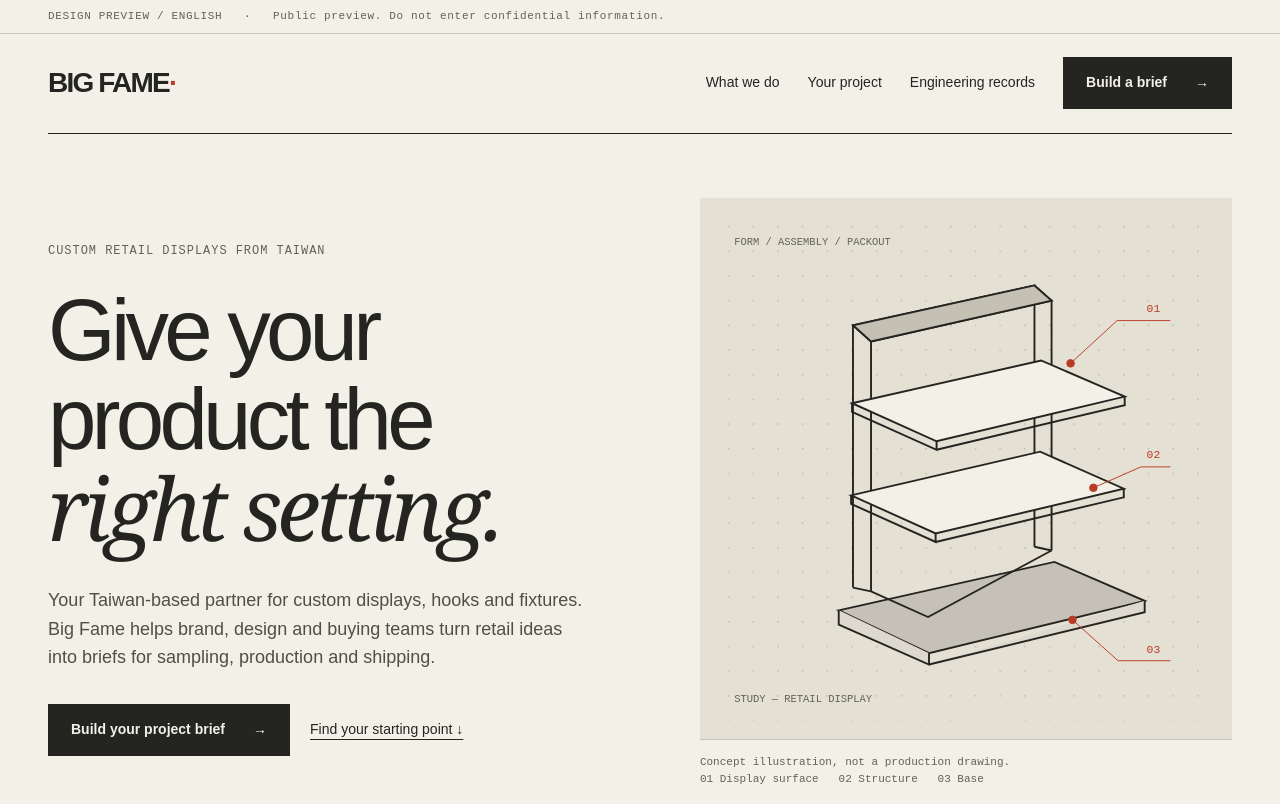
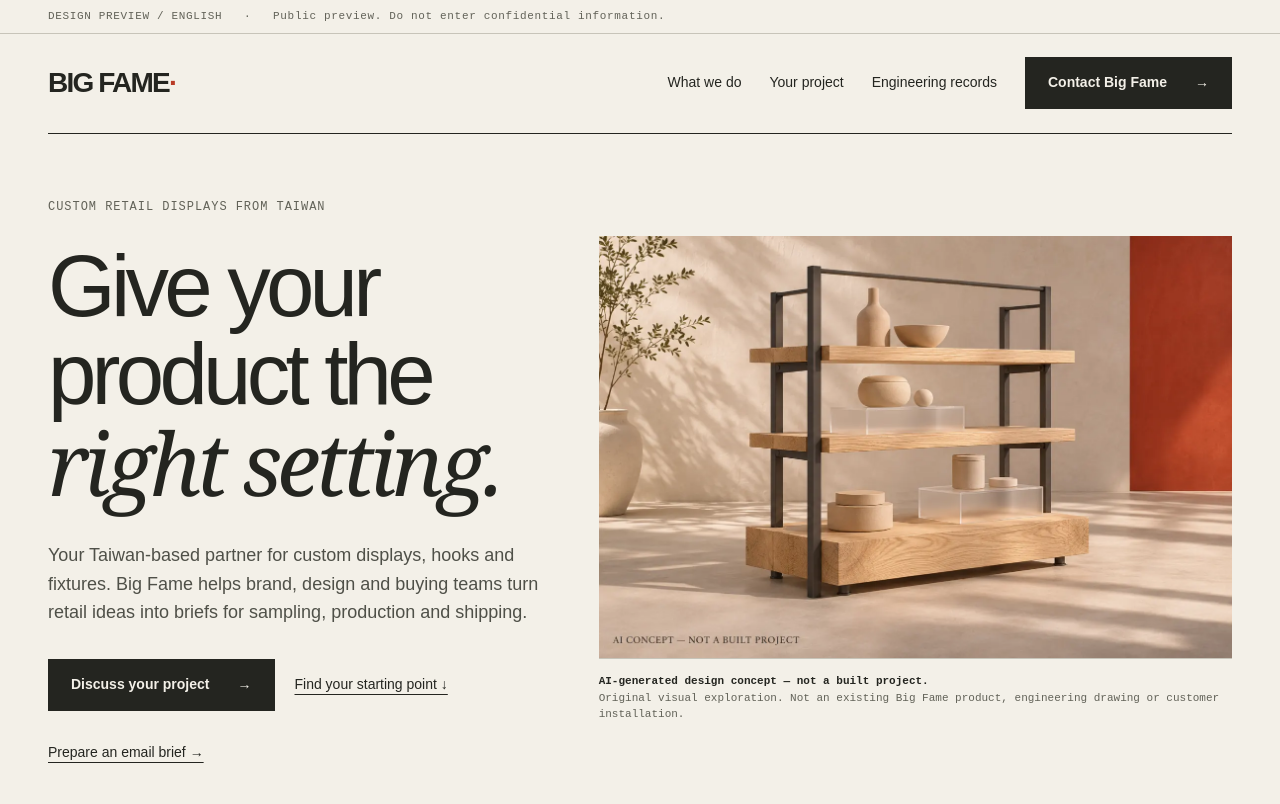
Before and after one commit to bddgtw-tw/bigfamewebsite, a website: page atelier/index.html in a window 1280 px wide. Shown: the top 804 px of the page. Drawn offline with Linux system fonts and the light colour scheme.

Commit message:
Add optimized original concept imagery and verified contact entry to Atelier

```diff
--- a/atelier/index.html
+++ b/atelier/index.html
@@ -25,7 +25,7 @@
 <a href="/atelier/#work">What we do</a>
 <a href="/atelier/projects/">Your project</a>
 <a href="/atelier/#records">Engineering records</a>
-<a class="button" href="/atelier/brief/">Build a brief <span aria-hidden="true">→</span>
+<a class="button" href="https://www.bigfame.co/en/contact.html">Contact Big Fame <span aria-hidden="true">→</span>
 </a>
 </nav>
 </header>
@@ -40,50 +40,14 @@ Custom retail displays from Taiwan</p>
 </h1>
 <p class="lede">Your Taiwan-based partner for custom displays, hooks and fixtures. Big Fame helps brand, design and buying teams turn retail ideas into briefs for sampling, production and shipping.</p>
 <div class="hero-actions">
-<a class="button" href="/atelier/brief/">Build your project brief <span aria-hidden="true">→</span>
+<a class="button" href="https://www.bigfame.co/en/contact.html">Discuss your project <span aria-hidden="true">→</span>
 </a>
-<a class="text-link" href="/atelier/projects/">Find your starting point ↓</a>
+<a class="text-link" href="/atelier/projects/">Find your starting point ↓</a><a class="text-link" href="/atelier/brief/">Prepare an email brief →</a>
 </div>
 </div>
-<figure>
-<svg viewBox="0 0 560 570" role="img" aria-labelledby="concept-title">
-<title id="concept-title">Concept illustration of a retail display, with a separated shelf, frame and base. Not a production drawing.</title>
-<defs>
-<pattern id="dots" width="26" height="26" patternUnits="userSpaceOnUse">
-<circle cx="4" cy="4" r="1" fill="#bfbbae"/>
-</pattern>
-</defs>
-<rect width="560" height="570" fill="#e5e0d4"/>
-<rect x="20" y="20" width="520" height="530" fill="url(#dots)"/>
-<g fill="none" stroke="#242520" stroke-width="2">
-<path d="M161 410V134L352 92V367M180 414V151L370 108V371M161 134l19 17M352 92l18 16"/>
-<path d="M161 134L352 92L370 108L180 151Z" fill="#c4c0b4"/>
-<path d="M161 410l19 4M352 367l18 4"/>
-<path d="M146 434L373 383L468 424L241 479Z" fill="#c5c1b6"/>
-<path d="M146 434v15l95 42v-12M241 491l227-55v-12" fill="#ded9ce"/>
-<path d="M180 414l60 27 130-70"/>
-<path d="M159 313l199-46 88 39-198 47Z" fill="#f3f0e8"/>
-<path d="M159 313v9l89 40v-9M248 362l198-47v-9"/>
-<path d="M160 216l199-45 88 38-198 47Z" fill="#f3f0e8"/>
-<path d="M160 216v9l89 40v-9M249 265l198-47v-9"/>
-</g>
-<g stroke="#b93b26" stroke-width="1" fill="none">
-<path d="M390 174l49-45h56M414 305l50-22h31M392 444l48 43h55"/>
-<circle cx="390" cy="174" r="4" fill="#b93b26"/>
-<circle cx="414" cy="305" r="4" fill="#b93b26"/>
-<circle cx="392" cy="444" r="4" fill="#b93b26"/>
-</g>
-<g fill="#b93b26" font-family="monospace" font-size="12">
-<text x="470" y="120">01</text>
-<text x="470" y="274">02</text>
-<text x="470" y="479">03</text>
-</g>
-<g fill="#626258" font-family="monospace" font-size="11">
-<text x="36" y="49">FORM / ASSEMBLY / PACKOUT</text>
-<text x="36" y="530">STUDY — RETAIL DISPLAY</text>
-</g>
-</svg>
-<figcaption class="figure-note">Concept illustration, not a production drawing.<br>01 Display surface &nbsp; 02 Structure &nbsp; 03 Base</figcaption>
+<figure class="concept-hero">
+<picture><source media="(max-width:760px)" srcset="/atelier/images/concept-mobile.webp" width="1024" height="1280"><img src="/atelier/images/concept-desktop.webp" width="1280" height="853" fetchpriority="high" decoding="async" alt="AI concept render of an unbranded display combining pale wood, dark metal and frosted acrylic. Not a built project."></picture>
+<figcaption class="figure-note"><strong>AI-generated design concept — not a built project.</strong><br>Original visual exploration. Not an existing Big Fame product, engineering drawing or customer installation.</figcaption>
 </figure>
 </section>
 <div class="ribbon">
@@ -196,9 +160,9 @@ Custom retail displays from Taiwan</p>
 </div>
 <div>
 <p class="lede">Tell us what you are displaying, roughly how many you need and where it will go. Unknown details can stay open.</p>
-<a class="button" href="/atelier/brief/">Build your project brief <span aria-hidden="true">→</span>
+<a class="button" href="https://www.bigfame.co/en/contact.html">Discuss your project <span aria-hidden="true">→</span>
 </a>
-<p class="hint">Creates an email draft. Nothing is sent from this preview.</p>
+<p class="hint">Opens our live English contact page. You leave this preview; review your enquiry before sending.</p>
 </div>
 </div>
 </section>
@@ -212,7 +176,7 @@ Custom retail displays from Taiwan</p>
 <div>
 <a href="mailto:shopdisplay@bigfame.co">shopdisplay@bigfame.co</a>
 <p>Independent design prototype. Commercial terms require project review.</p>
-<p>Original concept illustrations; no customer or factory photographs used.</p>
+<p>AI-generated concept imagery; no customer or factory photographs used.</p>
 </div>
 </div>
 </footer>
```
Also changed, not shown: atelier/images/concept-desktop.webp (added), atelier/images/concept-mobile.webp (added), atelier/style.css.
